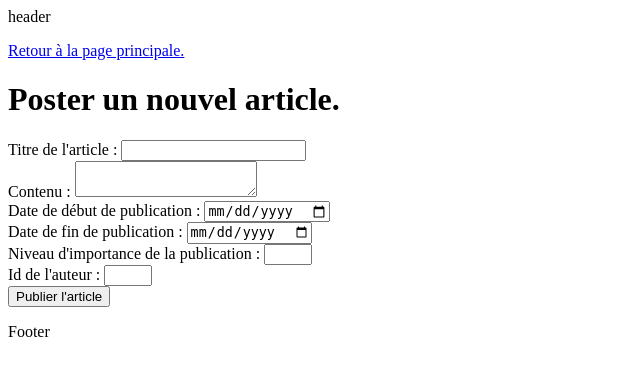
After one commit to gillesreist/blog, a PHP site: page /?action=blogpostCreate in a window 1280 px wide. The commit adds this page. Shown: the top 376 px of the page, without its empty margins (0-640 px from the left). Run offline with PHP 8.4, Linux system fonts and the light colour scheme; some libraries are stand-ins or nearby versions.

Commit message:
Page de création d'article et un peu de refacto.

```diff
--- a/app/controllers/blogPostController.php
+++ b/app/controllers/blogPostController.php
@@ -1,4 +1,6 @@
 <?php
+
+
 
 require "app/persistences/blogPostData.php";
 
@@ -8,4 +10,7 @@ $article = blogPostById($articleId);
 
 $comments = commentsByBlogPost($articleId);
 
+$metaTitle = $article['title'];
+$metaDescription = $article['title'];
+
 require "ressources/views/blogPost.tpl.php";
--- /dev/null
+++ b/app/controllers/blogPostCreateController.php
@@ -0,0 +1,39 @@
+<?php
+
+$metaTitle = 'Publier';
+$metaDescription = 'Nouvelle publication';
+
+require "app/persistences/blogPostData.php";
+require "app/utils/functions.php";
+
+
+if (!empty($_POST)) {
+
+    $donnees = cleanBLogPost();
+
+    $error = errorBlogPost($donnees);
+
+    if (empty($error)) {
+        blogPostCreate($donnees['title'],$donnees['text'],$donnees['date_start'],$donnees['date_end'],$donnees['importance'],$donnees['authors_id']);
+        header("Location: /");
+        exit();
+
+    } else {
+
+        $_SESSION['error'] = $error;
+        $_SESSION['donnees'] = $donnees;
+
+        header("Location: ?action=blogpostCreate");
+        exit();
+    }
+}
+
+if (isset($_SESSION['error']) || isset($_SESSION['donnees'])) {
+    $error = $_SESSION['error'];
+    $donnees = $_SESSION['donnees'];
+    unset($_SESSION['error']);
+    unset($_SESSION['donnees']);
+}
+
+
+require "ressources/views/blogPostCreate.tpl.php";
--- a/app/controllers/homeController.php
+++ b/app/controllers/homeController.php
@@ -1,5 +1,8 @@
 <?php
 require "app/persistences/blogPostData.php";
+
+$metaTitle = 'Le SUPER blog';
+$metaDescription = 'Le SUPER blog';
 
 $articles = lastBlogPosts();
 
--- a/app/persistences/blogPostData.php
+++ b/app/persistences/blogPostData.php
@@ -2,7 +2,7 @@
 
 require "config/database.php";
 
-function lastBlogPosts()
+function lastBlogPosts():array
 {
     global $pdo;
     $sql = file_get_contents('database/lastBlogPosts.sql');
@@ -12,7 +12,7 @@ function lastBlogPosts()
     return $result;
 }
 
-function blogPostById($articleID)
+function blogPostById(int $articleID):array
 {
     global $pdo;
     $sql = file_get_contents('database/blogPostId.sql');
@@ -22,7 +22,7 @@ function blogPostById($articleID)
     return $result;
 }
 
-function commentsByBlogPost($articleID)
+function commentsByBlogPost(int $articleID):array
 {
     global $pdo;
     $sql = file_get_contents('database/commentsByBlogPost.sql');
@@ -31,3 +31,13 @@ function commentsByBlogPost($articleID)
     $result = $data->fetchAll(PDO::FETCH_ASSOC);
     return $result;
 }
+
+function blogPostCreate(string $title, string $text, string $date_start, string $date_end, int $importance, int $authors_id):void
+{
+    global $pdo;
+
+    $sql = "INSERT INTO articles (title, text, date_start, date_end, importance, authors_id) VALUES (:title, :text, :date_start, :date_end, :importance, :authors_id)";
+    $statement = $pdo->prepare($sql);
+    $statement->execute(['title' => $title, 'text' => $text, 'date_start'=>$date_start,'date_end'=>$date_end,'importance'=>$importance,'authors_id'=>$authors_id]);
+
+}
--- /dev/null
+++ b/app/utils/functions.php
@@ -0,0 +1,46 @@
+<?php
+
+function cleanBLogPost():array
+{
+    $nettoyage = [
+        "title" => FILTER_SANITIZE_FULL_SPECIAL_CHARS,
+        "text" => FILTER_SANITIZE_FULL_SPECIAL_CHARS,
+        "date_start" => FILTER_SANITIZE_FULL_SPECIAL_CHARS,
+        "date_end" => FILTER_SANITIZE_FULL_SPECIAL_CHARS,
+        "importance" => FILTER_SANITIZE_FULL_SPECIAL_CHARS,
+        "authors_id" => FILTER_SANITIZE_FULL_SPECIAL_CHARS,
+    ];
+
+    $data = filter_input_array(INPUT_POST, $nettoyage);
+
+    if (empty($data['importance'])) {
+        $data['importance'] = 0;
+    }
+
+    return $data;
+}
+
+function errorBlogPost(array $donnees):array
+{
+    $error = [];
+
+   foreach ($donnees as $key => $value) {
+        if (empty($value)) {
+            $error[$key."Err"] = "Veuillez renseigner le champ ci-dessus.";
+        }
+    }
+
+   if (isset($error['importanceErr'])){
+       unset($error['importanceErr']);
+   }
+
+    if (strlen($donnees['title'])>50) {
+        $error["titleErr"] = "Votre titre ne peut faire plus de 150 caractères.";
+    }
+
+    if (strlen($donnees['text'])>150) {
+        $error["textErr"] = "Votre message ne peut faire plus de 150 caractères.";
+    }
+
+    return $error;
+}
--- a/database/lastBlogPosts.sql
+++ b/database/lastBlogPosts.sql
@@ -4,4 +4,8 @@ SELECT articles.title,
        authors.pseudonyme
 FROM articles
          INNER JOIN authors ON authors.id = articles.authors_id
+WHERE
+   articles.date_start <= NOW()
+AND
+    articles.date_end > NOW()
 ORDER BY date_start DESC LIMIT 10;
--- a/index.php
+++ b/index.php
@@ -9,7 +9,8 @@ $action = filter_input(INPUT_GET, "action", FILTER_SANITIZE_URL);
 
 $routes = [
     '' => 'app/controllers/homeController.php',
-    'blogpost' => 'app/controllers/blogPostController.php'
+    'blogpost' => 'app/controllers/blogPostController.php',
+    'blogpostCreate' => 'app/controllers/blogPostCreateController.php'
 ];
 
 $render="";
--- /dev/null
+++ b/ressources/views/blogPostCreate.tpl.php
@@ -0,0 +1,59 @@
+<?php
+require "ressources/views/layouts/header.tpl.php";
+?>
+    <main>
+        <div>
+            <a href="/">Retour à la page principale.</a>
+        </div>
+        <div class="blogPostCreate">
+            <form action="?action=blogpostCreate" method="post">
+                <div>
+                    <h1>Poster un nouvel article.</h1>
+                </div>
+                <div class="champsTexte">
+                    <div>
+                        <label for="title">Titre de l'article :</label>
+
+                        <input type="text" id="title" name="title" maxlength="50" value="<?= $donnees["title"] ?? '' ?>">
+                    </div>
+                    <div class="error"><?= $error["titleErr"] ?? '' ?></div>
+                    <div>
+                        <label for="text"> Contenu :</label>
+                        <textarea id="text" name="text" maxlength="150"><?= $donnees["text"] ?? '' ?></textarea>
+                    </div>
+                    <div class="error"><?= $error["textErr"] ?? '' ?></div>
+                    <div>
+                        <label for="date_start">Date de début de publication :</label>
+                        <input type="date" id="date_start" name="date_start"
+                               value="<?= $donnees["date_start"] ?? '' ?>">
+                    </div>
+                    <div class="error"><?= $error["date_startErr"] ?? '' ?></div>
+                    <div>
+                        <label for="date_end">Date de fin de publication :</label>
+                        <input type="date" id="date_end" name="date_end" value="<?= $donnees["date_end"] ?? '' ?>">
+                    </div>
+                    <div class="error"><?= $error["date_endErr"] ?? '' ?></div>
+                    <div>
+                        <label for="importance">Niveau d'importance de la publication :</label>
+                        <input type="number" id="importance" name="importance" min="1" max="5"
+                               value="<?= $donnees["importance"] ?? '' ?>">
+                    </div>
+                    <div class="error"><?= $error["importanceErr"] ?? '' ?></div>
+                    <div>
+                        <label for="authors_id">Id de l'auteur :</label>
+                        <input type="number" id="authors_id" name="authors_id" min="1" max="5"
+                               value="<?= $donnees["authors_id"] ?? '' ?>">
+                    </div>
+                    <div class="error"><?= $error["authors_idErr"] ?? '' ?></div>
+                </div>
+
+                <div class="button">
+                    <button type="submit">Publier l'article</button>
+                </div>
+            </form>
+        </div>
+    </main>
+
+<?php
+require "ressources/views/layouts/footer.tpl.php";
+?>
--- a/ressources/views/home.tpl.php
+++ b/ressources/views/home.tpl.php
@@ -18,10 +18,11 @@ require "ressources/views/layouts/header.tpl.php";
     else : ?>
         <div>Il n'y a pas d'articles.</div>
     <?php endif ?>
+    <div>
+        <a href="?action=blogpostCreate">Créer un nouvel article.</a>
+    </div>
 </main>
 
 <?php
 require "ressources/views/layouts/footer.tpl.php";
 ?>
-
-</>
```
